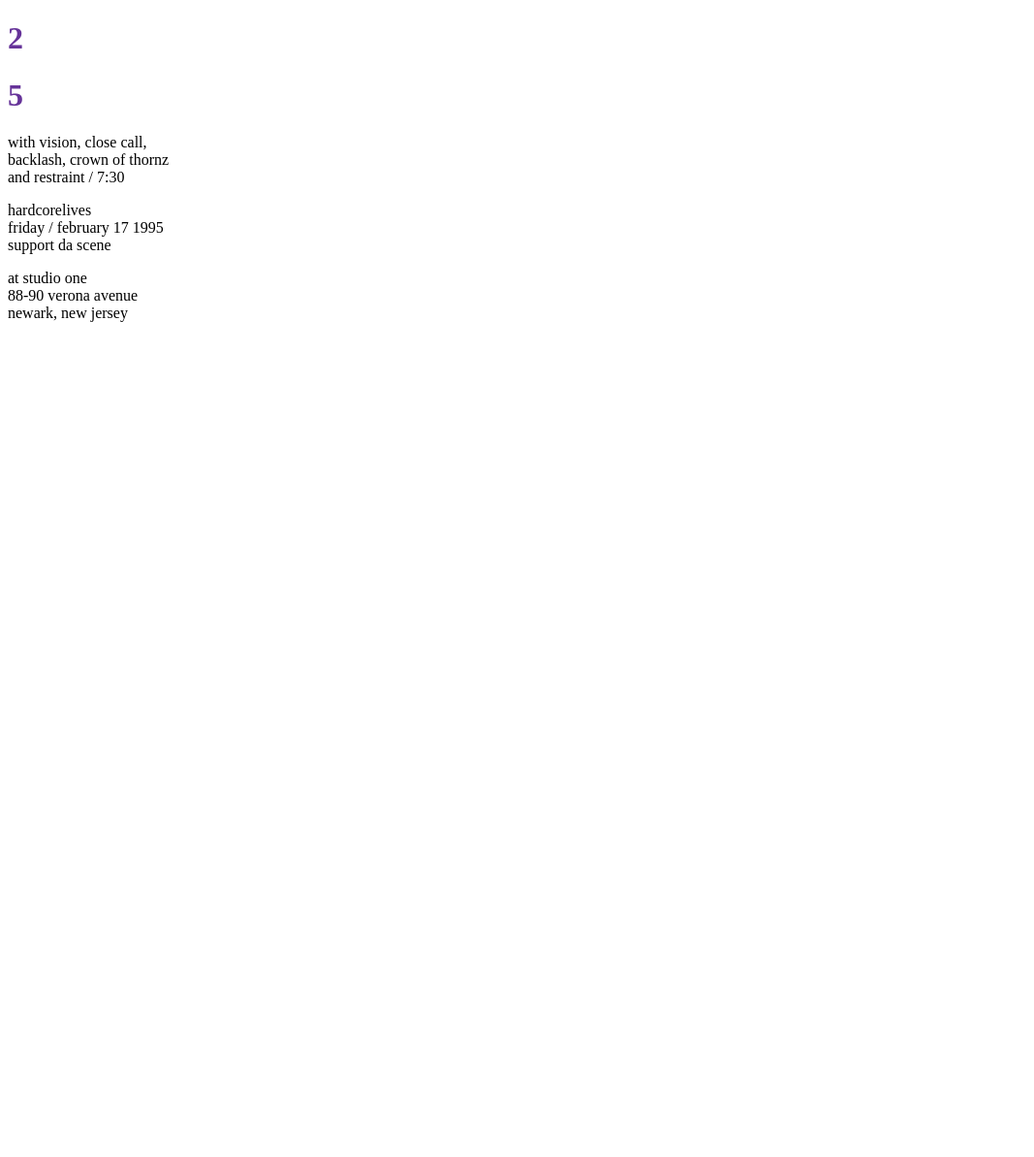
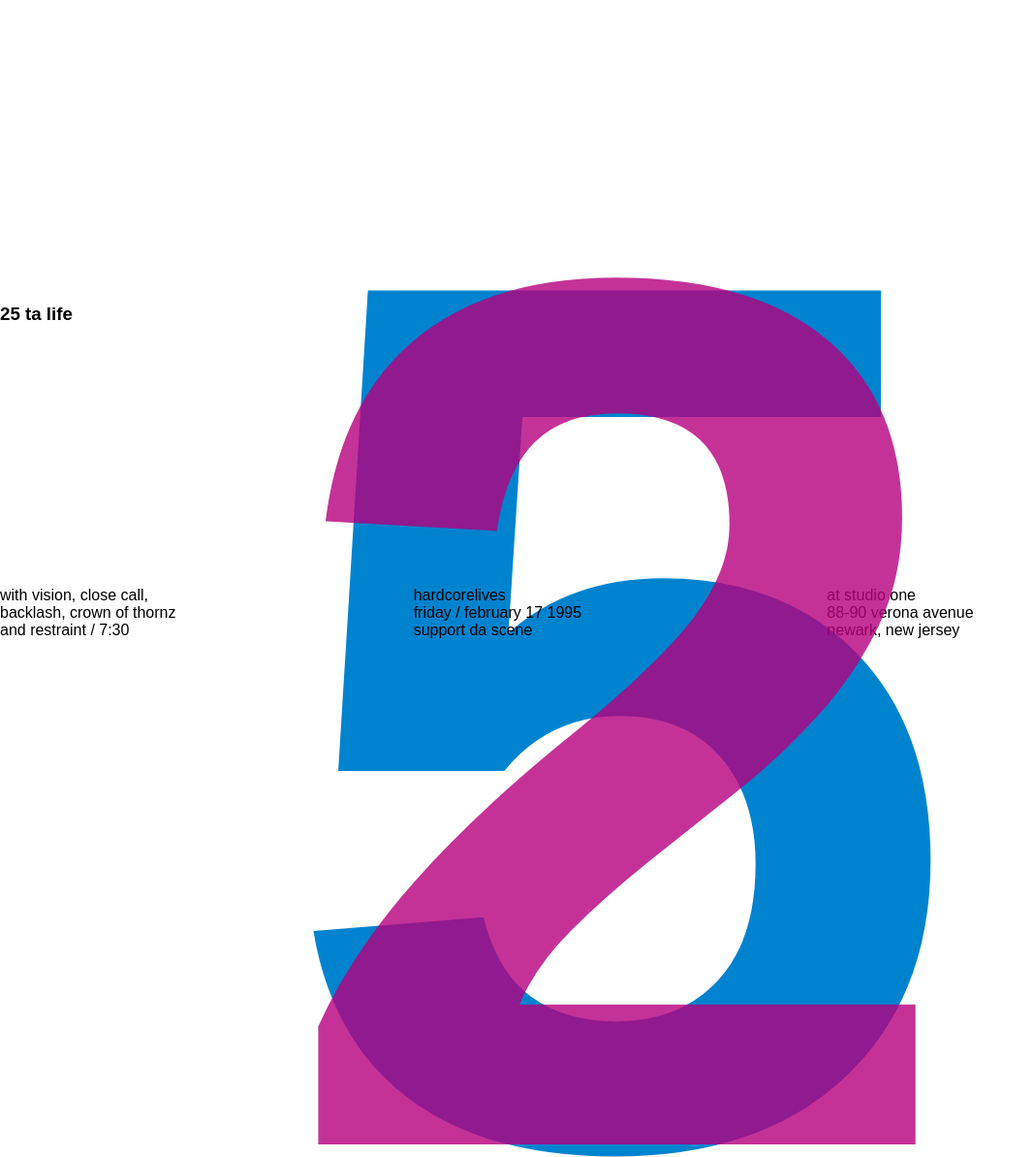
Before and after one commit to LeslieWebb/Poster-Project, a plain HTML site: page index.html in a window 1280 px wide. Shown: the whole page at 97% size, without its empty margins (0-1067 px from the left). Before the commit the page ends 800 px from the top, so only its background shows below. Drawn offline with Linux system fonts and the light colour scheme.

Commit message:
Added css 1

```diff
--- a/index.html
+++ b/index.html
@@ -8,10 +8,14 @@
     <title>Document</title>
 </head>
 <body>
-    <h1 class="two">2</h1>
-    <h1 class="five">5</h1>
-    <p class="left">with vision, close call,<br>backlash, crown of thornz <br>and restraint / 7:30</p>
-    <p class="middle">hardcorelives<br>friday / february 17 1995 <br>support da scene</p>
-    <p class="right">at studio one <br>88-90 verona avenue <br>newark, new jersey</p>
+    <div class="wrapper">
+
+        <h1 class="five">5</h1>
+        <h1 class="two">2</h1>
+        <h3 class="title">25 ta life</h5>
+        <p class="left">with vision, close call,<br>backlash, crown of thornz <br>and restraint / 7:30</p>
+        <p class="middle">hardcorelives<br>friday / february 17 1995 <br>support da scene</p>
+        <p class="right">at studio one <br>88-90 verona avenue <br>newark, new jersey</p>
+    </div>
 </body>
 </html>
--- a/style.css
+++ b/style.css
@@ -1,3 +1,76 @@
-h1{
-    color:rebeccapurple;
+html, body{
+
+    margin: 0;
+    padding: 0;
+    font-family: sans-serif;
+    }
+    * {
+    box-sizing: border-box;
+    }
+    img {
+    width: 100%;
+    height: auto;
+    }
+
+.two{
+    color:rgb(182, 0, 127);
+    opacity: 80%;
 }
+
+.five{
+    color:rgb(0, 131, 207);
+
+
+}
+
+.two, .five{
+    grid-column-start: 1;
+    grid-column-end: -1;
+    grid-row-start: 1;
+    grid-row-end: -1;
+}
+
+
+.wrapper {
+    display: grid;
+    grid-template-columns: 1fr 1fr 1fr;
+    grid-template-rows: repeat(5,1fr);
+
+}
+
+/* style.css | file:///Users/lordonezwebb/Documents/GitHub/Poster-Project/style.css */
+
+.two, .five {
+    font-size: 100vw;
+    margin: 0;
+    text-align: center;
+  }
+
+  /* Inline #1 | file:///Users/lordonezwebb/Documents/GitHub/Poster-Project/index.html */
+
+  .left {
+    grid-column-start: 1;
+    grid-column-end: 2;
+    grid-row-start: 3;
+    grid-row-end: 4;
+  }
+
+  .middle {
+    grid-column-start: 2;
+    grid-column-end: 3;
+    grid-row-start: 3;
+    grid-row-end: 4;
+  }
+
+  .right {
+    grid-column-start: 3;
+    grid-column-end: 4;
+    grid-row-start: 3;
+    grid-row-end: 4;
+  }
+
+  .title{
+      grid-column-start: 1;
+      grid-column-end: 2;
+      grid-row-start: 2;
+      grid-row-end: 3;
```
Also changed, not shown: images/unnamed.jpg (added), 2 other files.
